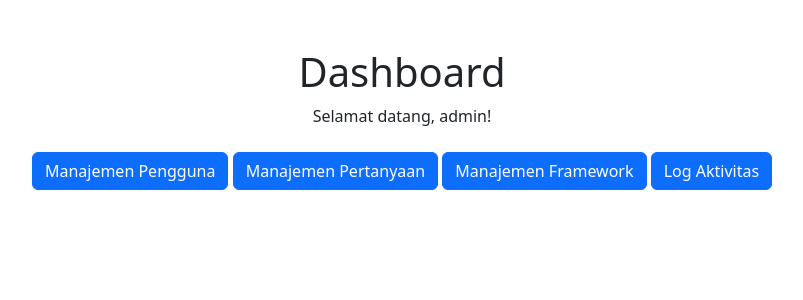
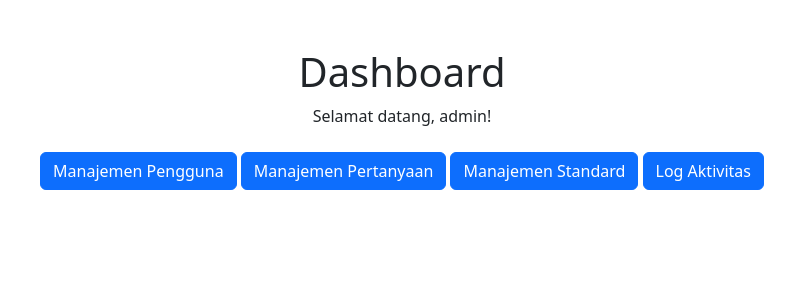
Before and after one commit to wahibmuhibi/progresTA, a PHP site: page /views/dashboard.php in a window 1280 px wide. Shown: the part 56-356 px from the top of the page, without its empty margins (238-1041 px from the left). Run offline with PHP 8.4, Linux system fonts and the light colour scheme; a user stored in the database is signed in.

Commit message:
revisi manajemen framework to manajemen standard

```diff
--- a/includes/header.php
+++ b/includes/header.php
@@ -19,7 +19,7 @@
                     <?php if ($_SESSION['role'] === 'Admin'): ?>
                         <li class="nav-item"><a class="nav-link" href="/tugasakhir/views/admin/manage_users.php">Manajemen Pengguna</a></li>
                         <li class="nav-item"><a class="nav-link" href="/tugasakhir/views/admin/manage_questions.php">Manajemen Pertanyaan</a></li>
-                        <li class="nav-item"><a class="nav-link" href="/tugasakhir/views/admin/manage_frameworks.php">Manajemen Framework</a></li>
+                        <li class="nav-item"><a class="nav-link" href="/tugasakhir/views/admin/manage_standard.php">Manajemen Standard</a></li>
                         <li class="nav-item"><a class="nav-link" href="/tugasakhir/views/admin/activity_logs.php">Log Aktivitas</a></li>
                     <?php elseif ($_SESSION['role'] === 'Manajemen TI'): ?>
                         <li class="nav-item"><a class="nav-link" href="/tugasakhir/views/manajemen_ti/assessment_form.php">Self-Assessment</a></li>
--- a/views/admin/manage_frameworks.php
+++ b/views/admin/manage_standard.php
@@ -35,7 +35,7 @@ if (($selected_iso_version && !$iso_data) || ($selected_itil_version && !$itil_d
 }
 ?>
 
-<h3 class="text-center">Manajemen Framework</h3>
+<h3 class="text-center">Manajemen Standard</h3>
 
 <div class="container mt-4">
 
--- a/views/dashboard.php
+++ b/views/dashboard.php
@@ -26,7 +26,7 @@ if (!defined('BASE_URL')) {
         <div class="container">
             <a class="navbar-brand" href="#">Assessment System</a>
             <div class="d-flex">
-                <span class="text-white me-3">Hi, <?php echo $_SESSION['user']; ?></span>
+                <span class="text-white me-3">Hi, <?php echo htmlspecialchars($_SESSION['user']); ?></span>
                 <a href="logout.php" class="btn btn-danger btn-sm">Logout</a>
             </div>
         </div>
@@ -34,71 +34,25 @@ if (!defined('BASE_URL')) {
 
     <div class="container mt-5">
         <h1 class="text-center">Dashboard</h1>
-        <p class="text-center">Selamat datang, <?php echo $_SESSION['user']; ?>!</p>
+        <p class="text-center">Selamat datang, <?php echo htmlspecialchars($_SESSION['user']); ?>!</p>
 
         <div class="text-center mt-4">
             <?php if ($role === 'Admin'): ?>
-                <a href="<?php echo BASE_URL; ?>/views/admin/manage_users.php" class="btn btn-primary">Manajemen Pengguna</a>
-                <a href="<?php echo BASE_URL; ?>/views/admin/manage_questions.php" class="btn btn-primary">Manajemen Pertanyaan</a>
-                <a href="<?php echo BASE_URL; ?>/views/admin/manage_frameworks.php" class="btn btn-primary">Manajemen Framework</a>
-                <a href="<?php echo BASE_URL; ?>/views/admin/activity_logs.php" class="btn btn-primary">Log Aktivitas</a>
+                <a href="<?php echo BASE_URL; ?>/views/admin/manage_users.php" class="btn btn-primary mb-2">Manajemen Pengguna</a>
+                <a href="<?php echo BASE_URL; ?>/views/admin/manage_questions.php" class="btn btn-primary mb-2">Manajemen Pertanyaan</a>
+                <a href="<?php echo BASE_URL; ?>/views/admin/manage_standard.php" class="btn btn-primary mb-2">Manajemen Standard</a>
+                <a href="<?php echo BASE_URL; ?>/views/admin/activity_logs.php" class="btn btn-primary mb-2">Log Aktivitas</a>
             <?php elseif ($role === 'Manajemen TI'): ?>
-                <a href="<?php echo BASE_URL; ?>/views/manajemen_ti/assessment_form.php" class="btn btn-primary">Isi Self-Assessment</a>
-                <a href="<?php echo BASE_URL; ?>/views/manajemen_ti/score_view.php" class="btn btn-<?php
-session_start();
-if (!isset($_SESSION['user'])) {
-    header("Location: login.php");
-    exit;
-}
-
-// Periksa role menggunakan isset()
-$role = isset($_SESSION['role']) ? $_SESSION['role'] : null;
-
-// Definisikan BASE_URL jika belum ada
-if (!defined('BASE_URL')) {
-    define('BASE_URL', '/tugasakhir');
-}
-?>
-<!DOCTYPE html>
-<html lang="en">
-<head>
-    <meta charset="UTF-8">
-    <meta name="viewport" content="width=device-width, initial-scale=1.0">
-    <title>Dashboard</title>
-    <link href="https://cdn.jsdelivr.net/npm/bootstrap@5.3.0/dist/css/bootstrap.min.css" rel="stylesheet">
-</head>
-<body>
-    <nav class="navbar navbar-expand-lg navbar-dark bg-primary">
-        <div class="container">
-            <a class="navbar-brand" href="#">Assessment System</a>
-            <div class="d-flex">
-                <span class="text-white me-3">Hi, <?php echo $_SESSION['user']; ?></span>
-                <a href="logout.php" class="btn btn-danger btn-sm">Logout</a>
-            </div>
-        </div>
-    </nav>
-
-    <div class="container mt-5">
-        <h1 class="text-center">Dashboard</h1>
-        <p class="text-center">Selamat datang, <?php echo $_SESSION['user']; ?>!</p>
-
-        <div class="text-center mt-4">
-            <?php if ($role === 'Admin'): ?>
-                <a href="<?php echo BASE_URL; ?>/views/admin/manage_users.php" class="btn btn-primary">Manajemen Pengguna</a>
-                <a href="<?php echo BASE_URL; ?>/views/admin/manage_questions.php" class="btn btn-primary">Manajemen Pertanyaan</a>
-                <a href="<?php echo BASE_URL; ?>/views/admin/manage_frameworks.php" class="btn btn-primary">Manajemen Framework</a>
-                <a href="<?php echo BASE_URL; ?>/views/admin/activity_logs.php" class="btn btn-primary">Log Aktivitas</a>
-            <?php elseif ($role === 'Manajemen TI'): ?>
-                <a href="<?php echo BASE_URL; ?>/views/manajemen_ti/assessment_form.php" class="btn btn-primary">Isi Self-Assessment</a>
-                <a href="<?php echo BASE_URL; ?>/views/manajemen_ti/score_view.php" class="btn btn-primary">Lihat Skor</a>
-                <a href="<?php echo BASE_URL; ?>/views/manajemen_ti/audit_history.php" class="btn btn-primary">Riwayat Audit</a>
+                <a href="<?php echo BASE_URL; ?>/views/manajemen_ti/assessment_form.php" class="btn btn-primary mb-2">Isi Self-Assessment</a>
+                <a href="<?php echo BASE_URL; ?>/views/manajemen_ti/score_view.php" class="btn btn-primary mb-2">Lihat Skor</a>
+                <a href="<?php echo BASE_URL; ?>/views/manajemen_ti/audit_history.php" class="btn btn-primary mb-2">Riwayat Audit</a>
             <?php elseif ($role === 'IT Auditor'): ?>
-                <a href="<?php echo BASE_URL; ?>/views/auditor/audit_view.php" class="btn btn-primary">Lihat Audit</a>
-                <a href="<?php echo BASE_URL; ?>/views/auditor/recommendations.php" class="btn btn-primary">Rekomendasi Perbaikan</a>
+                <a href="<?php echo BASE_URL; ?>/views/auditor/audit_view.php" class="btn btn-primary mb-2">Lihat Audit</a>
+                <a href="<?php echo BASE_URL; ?>/views/auditor/recommendations.php" class="btn btn-primary mb-2">Rekomendasi Perbaikan</a>
             <?php elseif ($role === 'Tim Penilai'): ?>
-                <a href="<?php echo BASE_URL; ?>/views/tim_penilai/subjects.php" class="btn btn-primary">Lihat Subjek Penilaian</a>
-                <a href="<?php echo BASE_URL; ?>/views/tim_penilai/verify_assessment.php" class="btn btn-primary">Verifikasi Self-Assessment</a>
-                <a href="<?php echo BASE_URL; ?>/views/tim_penilai/rankings.php" class="btn btn-primary">Lihat Ranking</a>
+                <a href="<?php echo BASE_URL; ?>/views/tim_penilai/subjects.php" class="btn btn-primary mb-2">Lihat Subjek Penilaian</a>
+                <a href="<?php echo BASE_URL; ?>/views/tim_penilai/verify_assessment.php" class="btn btn-primary mb-2">Verifikasi Self-Assessment</a>
+                <a href="<?php echo BASE_URL; ?>/views/tim_penilai/rankings.php" class="btn btn-primary mb-2">Lihat Ranking</a>
             <?php else: ?>
                 <p class="text-center text-danger">Role tidak dikenali.</p>
             <?php endif; ?>
@@ -106,19 +60,3 @@ if (!defined('BASE_URL')) {
     </div>
 </body>
 </html>
-">Lihat Skor</a>
-                <a href="<?php echo BASE_URL; ?>/views/manajemen_ti/audit_history.php" class="btn btn-primary">Riwayat Audit</a>
-            <?php elseif ($role === 'IT Auditor'): ?>
-                <a href="<?php echo BASE_URL; ?>/views/auditor/audit_view.php" class="btn btn-primary">Lihat Audit</a>
-                <a href="<?php echo BASE_URL; ?>/views/auditor/recommendations.php" class="btn btn-primary">Rekomendasi Perbaikan</a>
-            <?php elseif ($role === 'Tim Penilai'): ?>
-                <a href="<?php echo BASE_URL; ?>/views/tim_penilai/subjects.php" class="btn btn-primary">Lihat Subjek Penilaian</a>
-                <a href="<?php echo BASE_URL; ?>/views/tim_penilai/verify_assessment.php" class="btn btn-primary">Verifikasi Self-Assessment</a>
-                <a href="<?php echo BASE_URL; ?>/views/tim_penilai/rankings.php" class="btn btn-primary">Lihat Ranking</a>
-            <?php else: ?>
-                <p class="text-center text-danger">Role tidak dikenali.</p>
-            <?php endif; ?>
-        </div>
-    </div>
-</body>
-</html>
```
